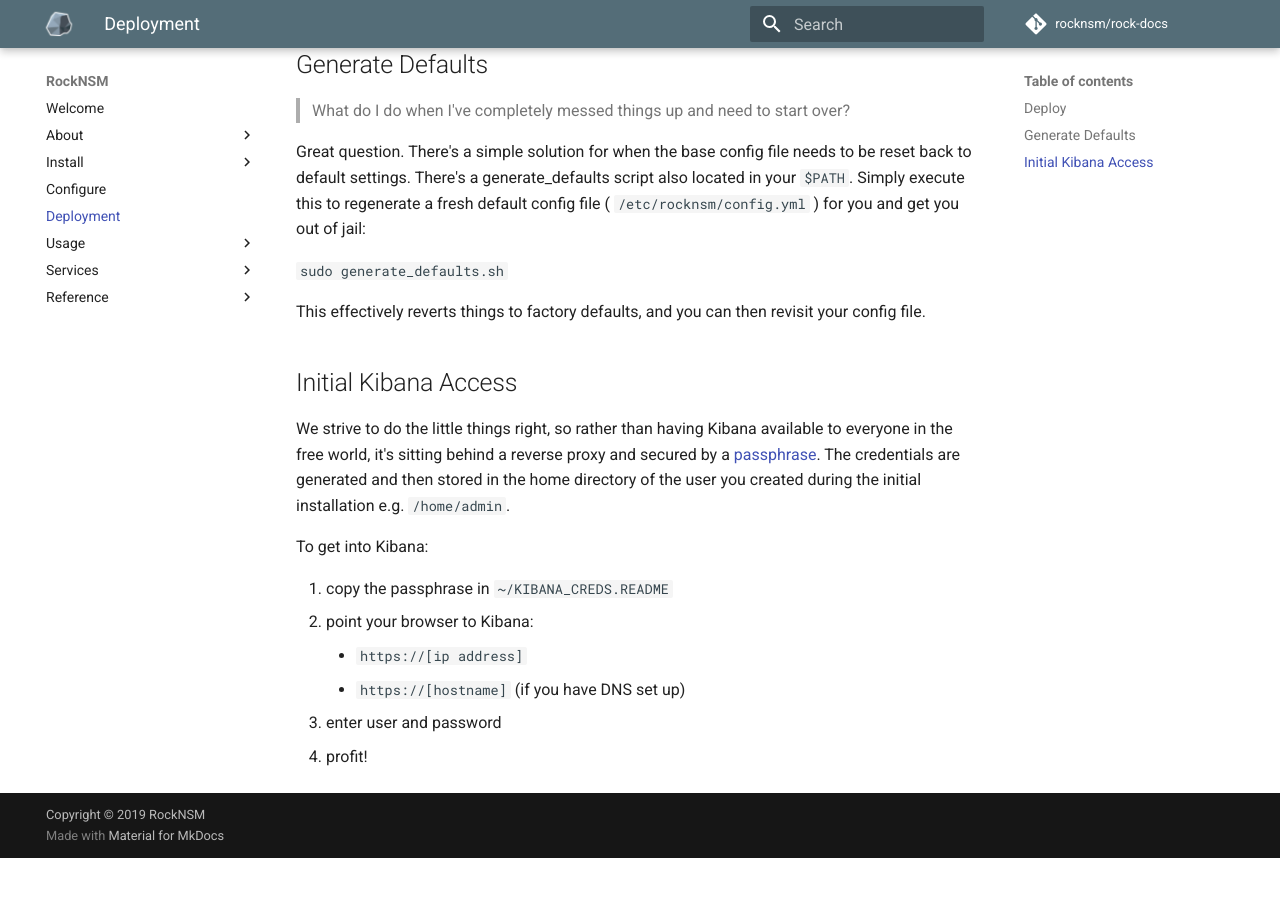
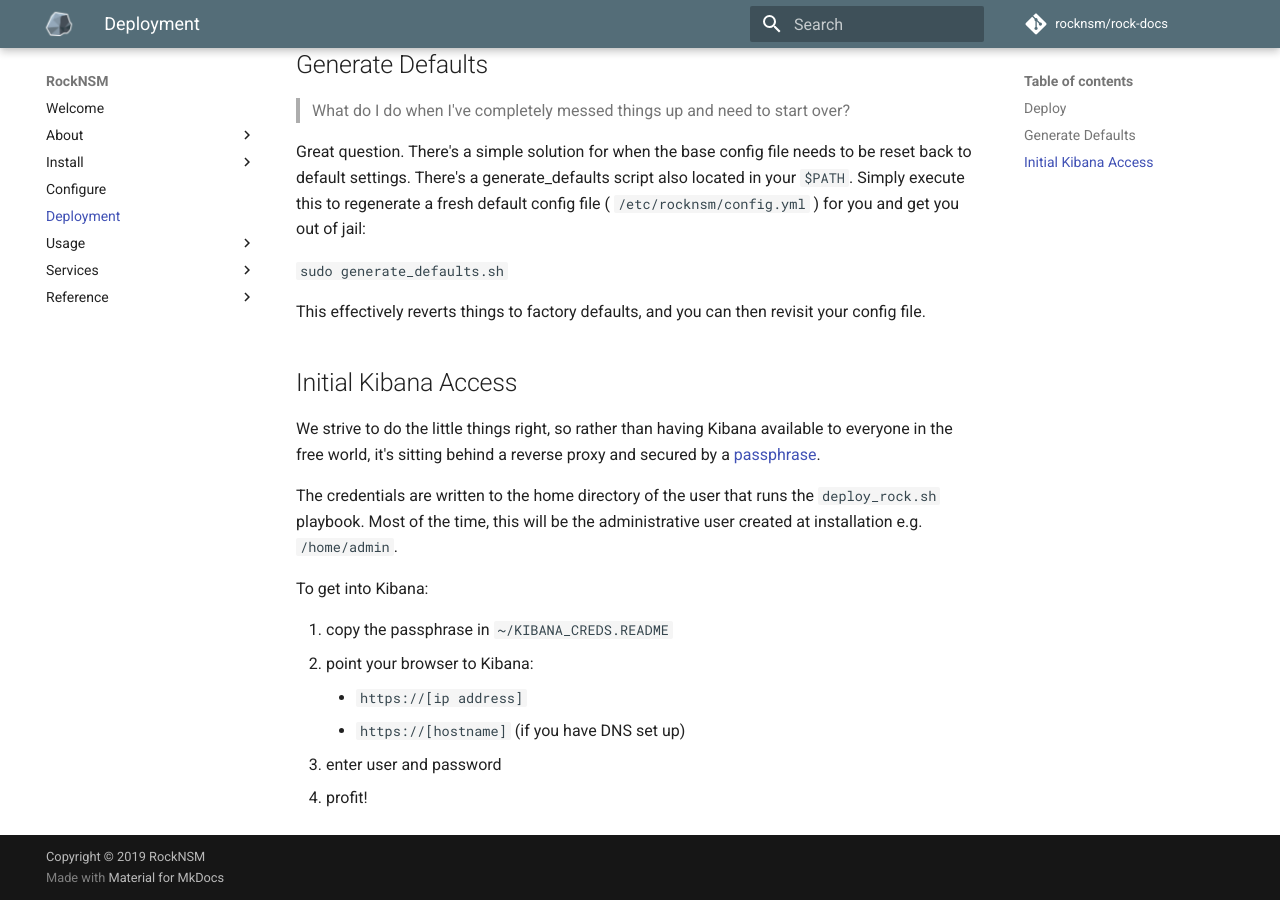
Before and after one commit to seven62/mkdocs-demo, an MkDocs documentation site: the page built from docs/deployment/index.md, in a window 1280 px wide and 900 px high, scrolled down 760 px. Built offline with MkDocs 1.6.1 and Material for MkDocs 9.7.7, drawn with Linux system fonts in a browser that asks for light colours; comment, search, counter and statistics services are not loaded; before the commit the page ends 1618 px from its top, so only the background shows below that.

Commit message:
fix image link and add clarity to kibana creds

```diff
--- a/docs/deployment/index.md
+++ b/docs/deployment/index.md
@@ -11,7 +11,7 @@
 congratulated with a success banner.
 
 <p align="center">
-<img src="../../img/install_banner.png">
+<img src="../img/install_banner.png">
 </p>
 <!-- <p align="center">
 <a href="https://asciinema.org/a/2rS2u1fJzhaNVtkuKWgqd5BQl" target="\_blank"><img src="https://asciinema.org/a/2rS2u1fJzhaNVtkuKWgqd5BQl.png" width="469"/></a>
@@ -35,9 +35,11 @@
 ## Initial Kibana Access
 We strive to do the little things right, so rather than having Kibana available
 to everyone in the free world, it's sitting behind a reverse proxy and secured
-by a [passphrase](https://xkcd.com/936/).  The credentials are generated and
-then stored in the home directory of the user you created during the initial
-installation e.g. `/home/admin`.
+by a [passphrase](https://xkcd.com/936/).
+
+The credentials are written to the home directory of the user that runs the
+`deploy_rock.sh` playbook. Most of the time, this will be the administrative user
+created at installation e.g. `/home/admin`.
 
 To get into Kibana:
 
```
